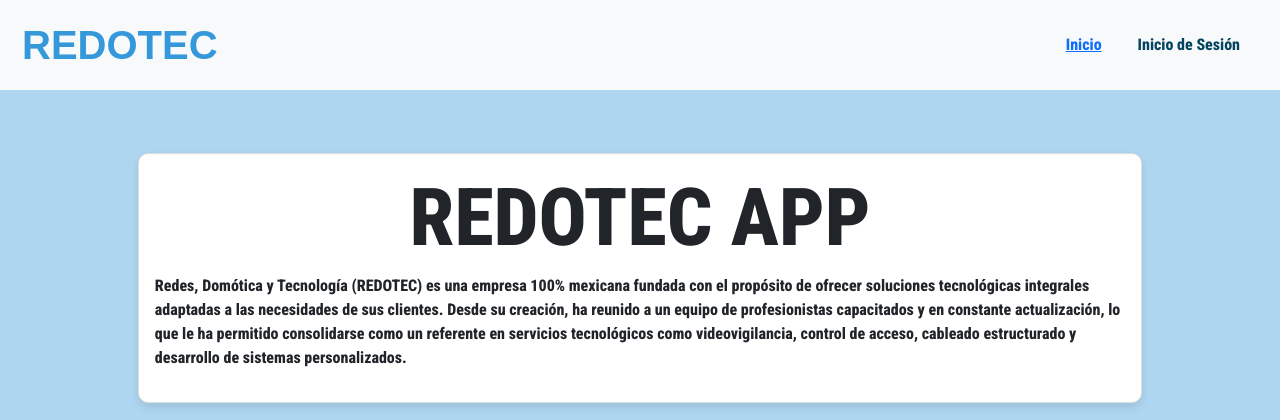
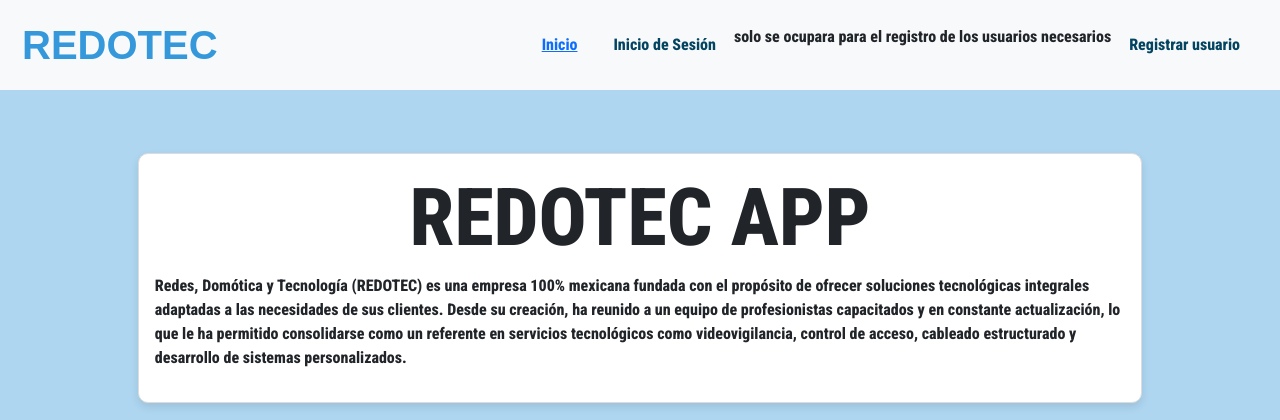
Before and after one commit to Abi-MH/redotec-app-web, a Django app: page / in a window 1280 px wide. Shown: the top 420 px of the page. Run offline with Django 4.2, Linux system fonts and the light colour scheme; some web fonts are replaced.

```diff
--- a/tasks/templates/base.html
+++ b/tasks/templates/base.html
@@ -46,11 +46,11 @@
                         <li class="nav-item">
                             <a href="/signin" class="nav-link">Inicio de Sesión</a>
                         </li>
-                          <!-- solo se ocupara para el registro de los usuarios necesarios
+                           solo se ocupara para el registro de los usuarios necesarios
                     <li class="nav-item">
                         <a href="/signup" class="nav-link">Registrar usuario</a>
                     </li>
-                    -->
+
                     {% endif %}
 
                 </ul>
```
